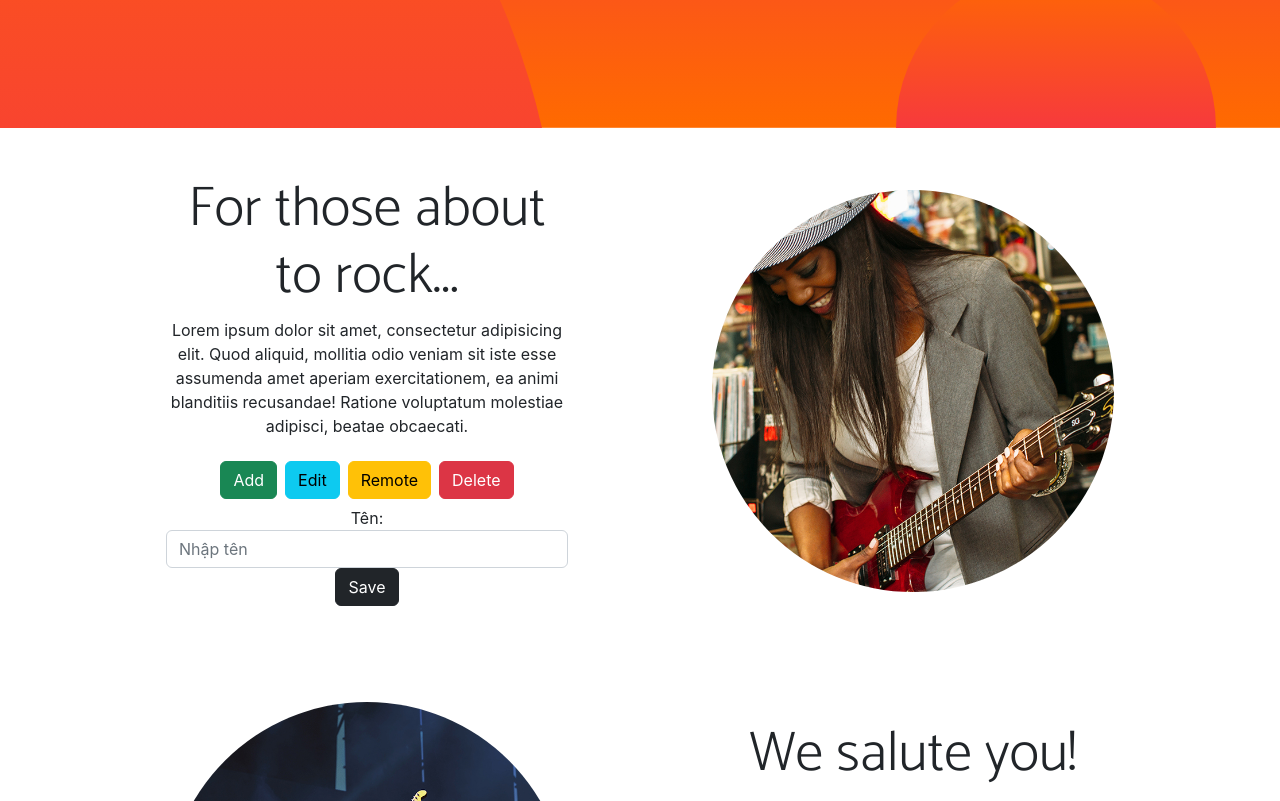
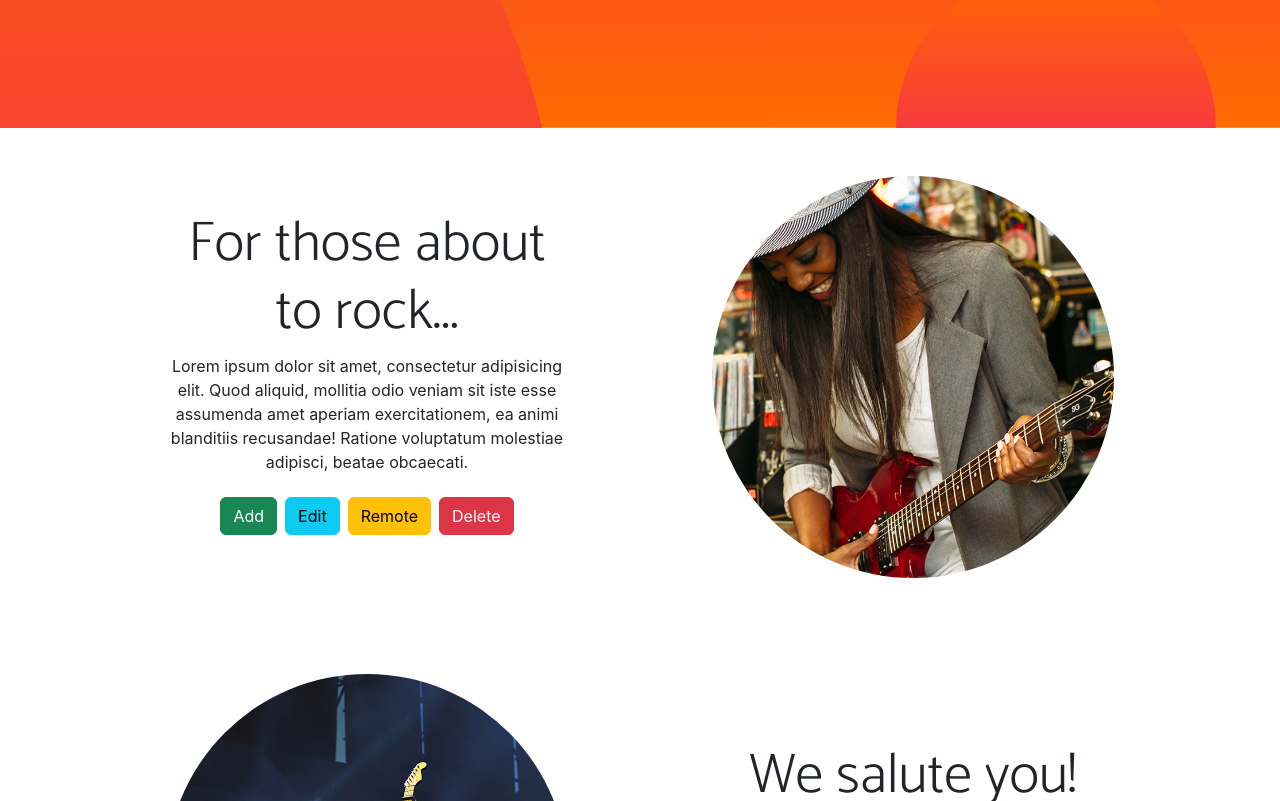
Before and after one commit to TranVuHoang/fedu-react01, a React (Create React App) app in the folder 013_component/: page / in a window 1280 px wide. Shown: the part 559-1360 px from the top of the page. Built offline with nearby package versions, Linux system fonts and the light colour scheme.

Commit message:
#020 đóng gói 4 nút vào hàm renderButton và nút save vào hàm renderForm

```diff
--- a/013_component/src/components/contents/Content.jsx
+++ b/013_component/src/components/contents/Content.jsx
@@ -1,7 +1,7 @@
 const Content = (props) => {
   const { title, description, srcImage, orderLg, alt } = props;
   const state = {
-    trangThai: true,
+    trangThai: 1,
     soLuong: 10,
   };
 
@@ -26,25 +26,8 @@ const Content = (props) => {
     alert(message);
   };
 
+  const renderButton = () => {
     return (
-    <section id="scroll">
-      <div className="container px-5">
-        <div className="row gx-5 align-items-center">
-          <div className={`col-lg-6 order-lg-${orderLg}`}>
-            <div className="p-5">
-              <img
-                className="img-fluid rounded-circle"
-                src={srcImage}
-                alt={alt}
-              />
-            </div>
-          </div>
-          <div className="col-lg-6 order-lg-1">
-            <div className="p-5">
-              <h2 className="display-4">{title}</h2>
-              <p>{description}</p>
-
-              {/* Tạo 4 nút bấm: Add, Edit, Remote, Delete */}
       <div className="row">
         <div className="btn d-flex gap-2 justify-content-center">
           <button
@@ -67,7 +50,11 @@ const Content = (props) => {
           </button>
         </div>
       </div>
+    );
+  };
 
+  const renderForm = () => {
+    return (
       <form className="form-inline">
         <div className="form-group">
           <label htmlFor="ten">Tên:</label>
@@ -82,6 +69,35 @@ const Content = (props) => {
           <button className="btn btn-dark">Save</button>
         </div>
       </form>
+    );
+  };
+
+  const checkDisplay = () => {
+    if (state.trangThai) {
+      return renderButton();
+    }
+    return renderForm();
+  };
+
+  return (
+    <section id="scroll">
+      <div className="container px-5">
+        <div className="row gx-5 align-items-center">
+          <div className={`col-lg-6 order-lg-${orderLg}`}>
+            <div className="p-5">
+              <img
+                className="img-fluid rounded-circle"
+                src={srcImage}
+                alt={alt}
+              />
+            </div>
+          </div>
+          <div className="col-lg-6 order-lg-1">
+            <div className="p-5">
+              <h2 className="display-4">{title}</h2>
+              <p>{description}</p>
+
+              {checkDisplay()}
             </div>
           </div>
         </div>
```
Lines whose indentation alone changed are shown as unchanged.
